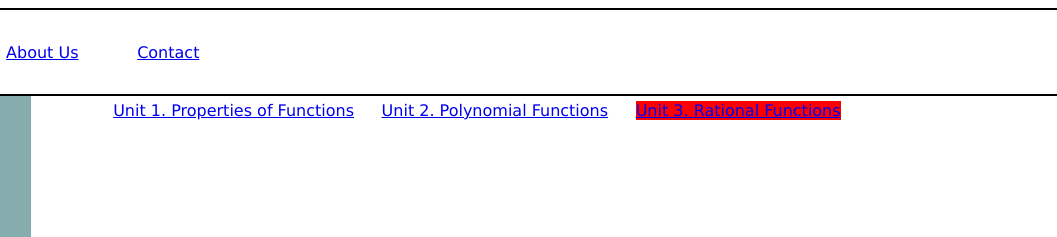
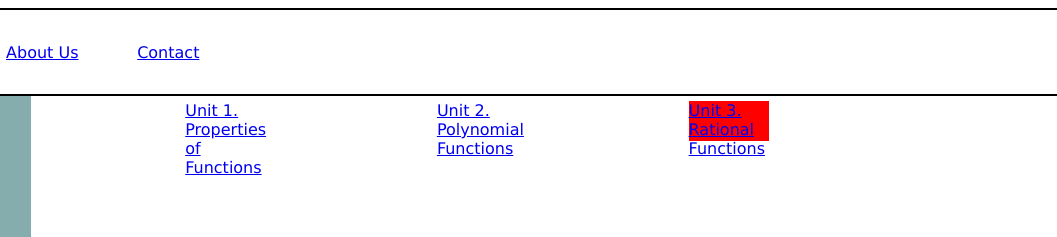
Before and after one commit to gordontutors/gordontutors.github.io, a plain HTML site: page advancedfunctions.html in a window 1280 px wide. Shown: the top 237 px of the page, 223-1280 px from the left. Drawn offline with Linux system fonts and the light colour scheme.

Commit message:
Update defaultstyle.css

```diff
--- a/defaultstyle.css
+++ b/defaultstyle.css
@@ -16,6 +16,11 @@ padding-right: 10%;
   display: inline-block;
   font-weight: bold;
   text-decoration-style: dotted;
+}
+
+.clickicons{
+  max-height: 40px;
+  max-width: 80px;
 }
 
 .twobox{
```
